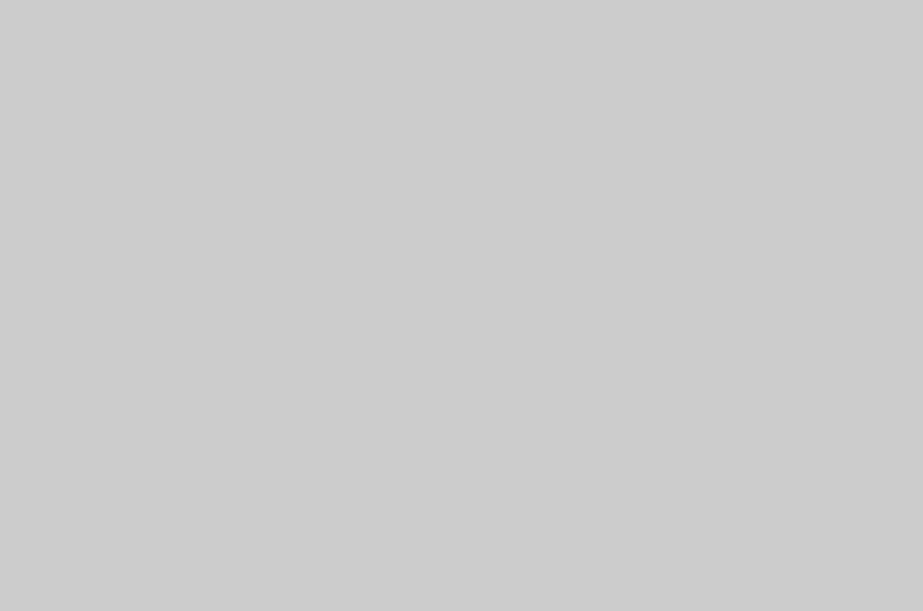
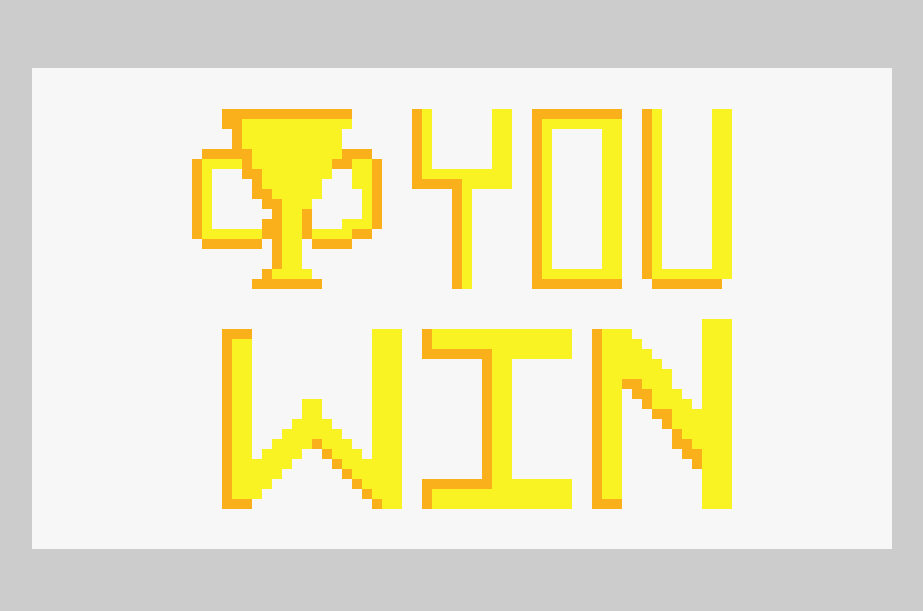
Before and after one commit to SypherXR/tilegame, a plain HTML site: page index.html in a window 1280 px wide. Shown: the whole page, without its empty margins (178-1101 px from the left). Drawn offline with Linux system fonts and the light colour scheme.

Commit message:
Update style.css

```diff
--- a/style.css
+++ b/style.css
@@ -1,6 +1,6 @@
 body {
 	background-color: #cccccc;
-	background-image: url("res/img/img.png");
+	background-image: url("res/img/172-1725259_you-win-pixel-art-hd-png-download.png");
 	background-position: center; /* Center the image */
 	background-repeat: no-repeat;
 	height: 600px;
```
